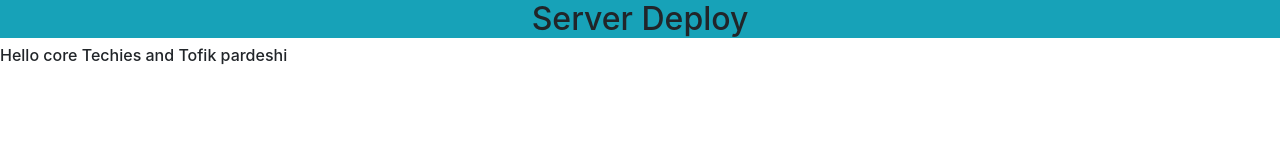
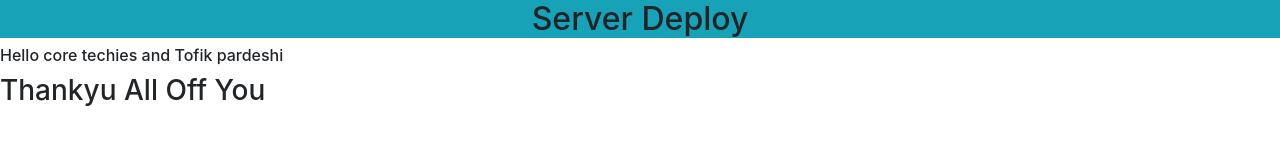
Before and after one commit to Tofik100/deployserver, a plain HTML site: page index.html in a window 1280 px wide. Drawn offline with nearby package versions, Linux system fonts and the light colour scheme.

Commit message:
all done

```diff
--- a/index.html
+++ b/index.html
@@ -13,7 +13,9 @@
 
     <h2 class="text-center bg-info">Server Deploy</h2>
 
-    <h6>Hello  core Techies and Tofik pardeshi</h6>
+    <h6>Hello  core techies and Tofik pardeshi </h6>
+
+    <h3>Thankyu All Off You</h3>
 
     <!-- Optional JavaScript -->
     <!-- jQuery first, then Popper.js, then Bootstrap JS -->
```
